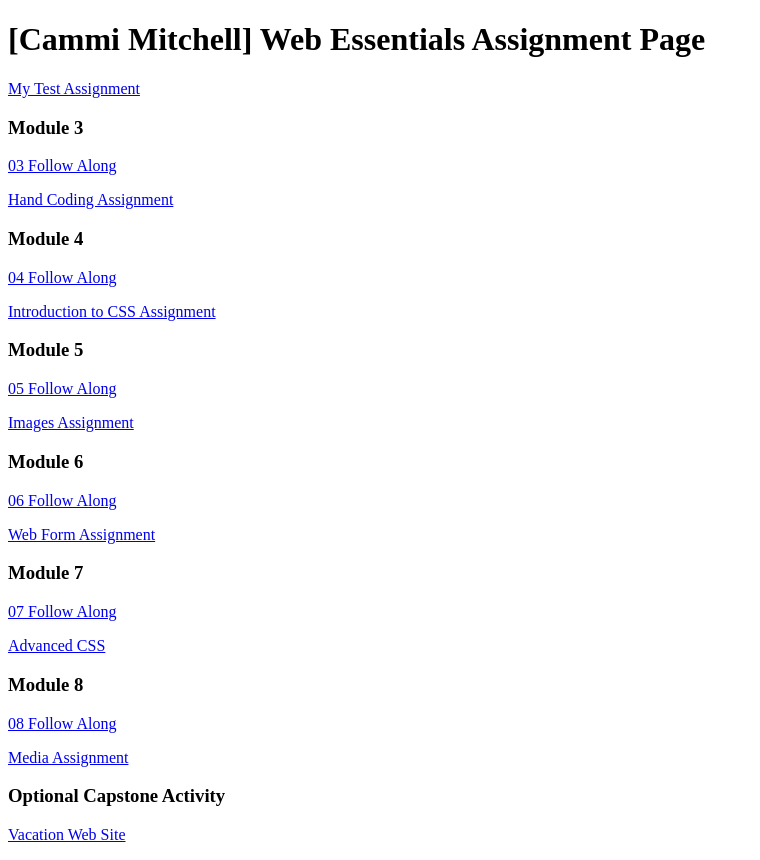
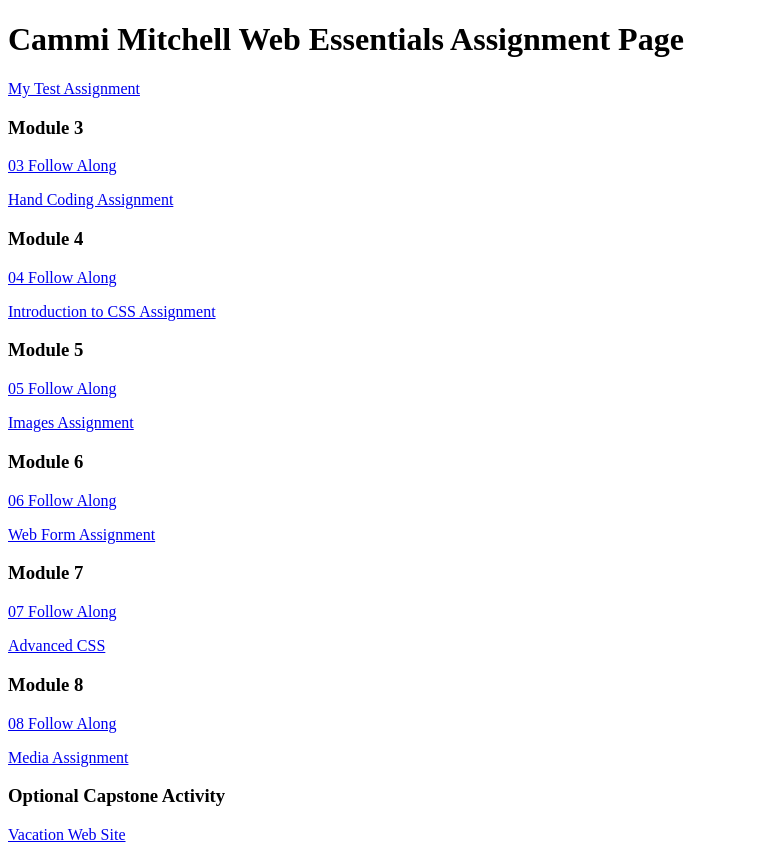
Before and after one commit to CammiMM/dwdd1600, a plain HTML site: page index.html in a window 1280 px wide. Shown: the whole page, without its empty margins (0-760 px from the left). Drawn offline with Linux system fonts and the light colour scheme.

Commit message:
Took brackets out around my name

```diff
--- a/index.html
+++ b/index.html
@@ -6,7 +6,7 @@
 		<title>dwdd 1600 assignment list page</title>
 	</head>
 	<body>
-		<h1>[Cammi Mitchell] Web Essentials Assignment Page</h1>
+		<h1>Cammi Mitchell Web Essentials Assignment Page</h1>
 		<p><a href="01test">My Test Assignment</a></p>
 
 		<h3>Module 3</h3>
```
